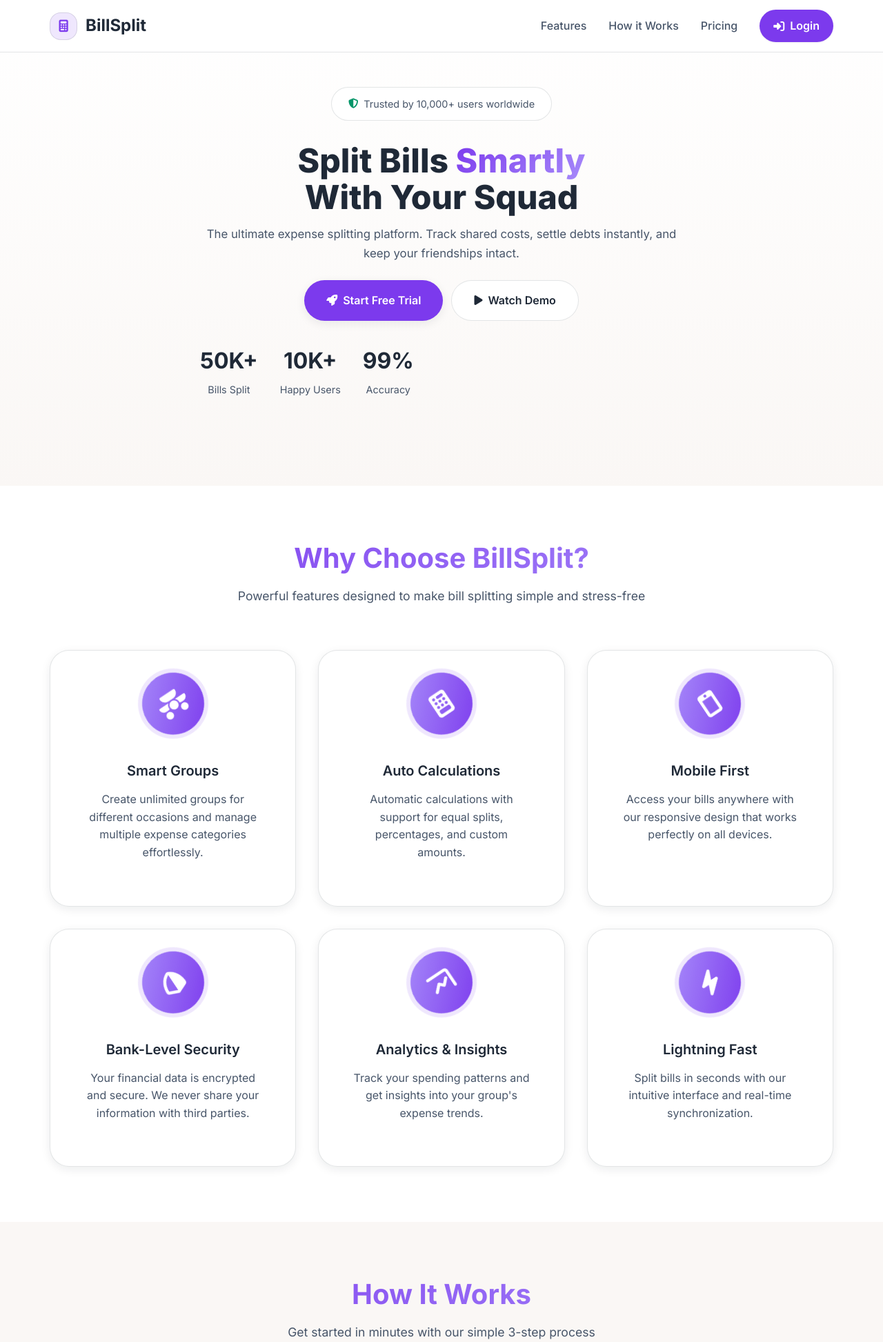
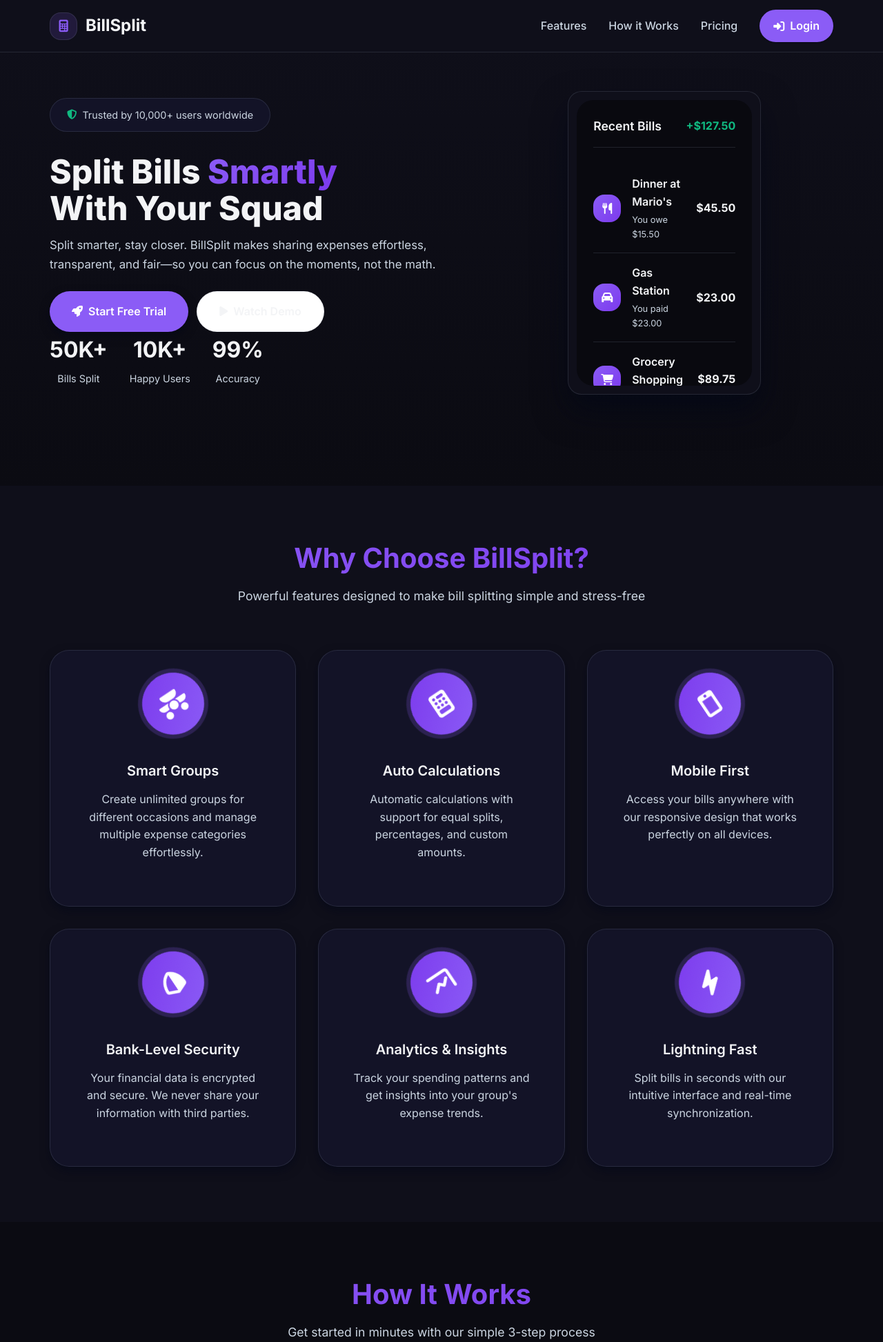
Before and after one commit to Wangska/butaya-fullstack, a PHP site: page /bs/ in a window 1280 px wide. Shown: the top 1945 px of the page at 69% size. Run offline with PHP 8.4, Linux system fonts and the light colour scheme.

Commit message:
design shai2

```diff
--- a/Public/CSS/style.css
+++ b/Public/CSS/style.css
@@ -1,41 +1,41 @@
 @import url('default-css.css');
 
-/* Warm Violet Theme (distinct from previous light/blue designs) */
+/* Dark Mode Theme */
 :root {
-    --primary: #7c3aed;
-    --primary-dark: #6d28d9;
-    --primary-light: #8b5cf6;
-    --secondary: #f43f5e;
+    --primary: #8b5cf6;
+    --primary-dark: #7c3aed;
+    --primary-light: #a78bfa;
+    --secondary: #22d3ee;
     --accent: #f59e0b;
-    --success: #059669;
-    --warning: #d97706;
-    --error: #dc2626;
+    --success: #10b981;
+    --warning: #f59e0b;
+    --error: #f43f5e;
 
-    --bg-primary: #faf7f5;
-    --bg-secondary: #ffffff;
-    --bg-tertiary: #f5efe9;
-    --bg-card: #ffffff;
-    --bg-card-hover: #f9f6f3;
-    --bg-glass: rgba(124, 58, 237, 0.06);
+    --bg-primary: #0b0b12;
+    --bg-secondary: #0f0f1a;
+    --bg-tertiary: #0c0c16;
+    --bg-card: #131327;
+    --bg-card-hover: #171738;
+    --bg-glass: rgba(139, 92, 246, 0.08);
 
-    --text-primary: #1f2937;
-    --text-secondary: #475569;
-    --text-muted: #6b7280;
+    --text-primary: #f3f4f6;
+    --text-secondary: #cbd5e1;
+    --text-muted: #94a3b8;
 
-    --border: rgba(31, 41, 55, 0.12);
-    --border-hover: rgba(31, 41, 55, 0.22);
+    --border: rgba(148, 163, 184, 0.16);
+    --border-hover: rgba(148, 163, 184, 0.28);
 
-    --shadow-sm: 0 1px 2px rgba(17, 24, 39, 0.06);
-    --shadow-md: 0 4px 14px rgba(17, 24, 39, 0.08);
-    --shadow-lg: 0 10px 24px rgba(17, 24, 39, 0.12);
-    --shadow-xl: 0 20px 40px rgba(17, 24, 39, 0.16);
-    --shadow-glow: 0 0 0 6px rgba(124, 58, 237, 0.12);
+    --shadow-sm: 0 1px 2px rgba(2, 6, 23, 0.4);
+    --shadow-md: 0 6px 14px rgba(2, 6, 23, 0.5);
+    --shadow-lg: 0 14px 28px rgba(2, 6, 23, 0.6);
+    --shadow-xl: 0 24px 48px rgba(2, 6, 23, 0.6);
+    --shadow-glow: 0 0 0 6px rgba(139, 92, 246, 0.2);
 
-    --gradient-primary: linear-gradient(135deg, #7c3aed 0%, #a78bfa 100%);
-    --gradient-secondary: linear-gradient(135deg, #f43f5e 0%, #fb7185 100%);
+    --gradient-primary: linear-gradient(135deg, #8b5cf6 0%, #7c3aed 100%);
+    --gradient-secondary: linear-gradient(135deg, #22d3ee 0%, #06b6d4 100%);
     --gradient-accent: linear-gradient(135deg, #f59e0b 0%, #fbbf24 100%);
-    --gradient-glass: linear-gradient(135deg, rgba(124, 58, 237, 0.05) 0%, rgba(244, 63, 94, 0.05) 100%);
-    --gradient-dark: linear-gradient(135deg, #ffffff 0%, #faf7f5 100%);
+    --gradient-glass: linear-gradient(135deg, rgba(139, 92, 246, 0.08) 0%, rgba(34, 211, 238, 0.06) 100%);
+    --gradient-dark: linear-gradient(135deg, #0b0b12 0%, #0f0f1a 100%);
 
     --radius-sm: 0.5rem;
     --radius-md: 0.75rem;
@@ -68,7 +68,7 @@
     left: 0;
     right: 0;
     z-index: 1000;
-    background: #ffffff;
+    background: #0f0f1a;
     border-bottom: 1px solid var(--border);
     padding: 0.875rem 0;
     transition: all 0.3s ease;
@@ -95,7 +95,7 @@
 .logo-icon {
     width: 40px;
     height: 40px;
-    background: rgba(124, 58, 237, 0.12);
+    background: rgba(139, 92, 246, 0.15);
     border-radius: var(--radius-lg);
     border: 1px solid var(--border);
     display: flex;
@@ -187,7 +187,7 @@
     align-items: center;
     position: relative;
     overflow: hidden;
-    background: linear-gradient(180deg, #ffffff 0%, #faf7f5 100%);
+    background: linear-gradient(180deg, #0f0f1a 0%, #0b0b12 100%);
 }
 
 .hero-background {
@@ -242,8 +242,8 @@
     margin: 0 auto;
     padding: 0 2rem;
     display: grid;
-    grid-template-columns: 1fr;
-    gap: 2rem;
+    grid-template-columns: 1.1fr 0.9fr; /* two-column for new layout */
+    gap: 3rem;
     align-items: center;
     position: relative;
     z-index: 2;
@@ -251,7 +251,7 @@
 
 .hero-content {
     color: var(--text-primary);
-    text-align: center;
+    text-align: left;
 }
 
 .hero-badge {
@@ -297,8 +297,7 @@
 .hero-actions {
     display: flex;
     gap: 0.75rem;
-    margin: 0 auto 2rem;
-    justify-content: center;
+    margin: 0;
 }
 
 .btn-primary, .btn-secondary {
@@ -376,12 +375,18 @@
 }
 
 /* Hero Visual */
-.hero-visual { display: none; }
+.hero-visual {
+    position: relative;
+    height: 460px;
+    display: flex;
+    align-items: center;
+    justify-content: center;
+}
 
 .phone-mockup {
     width: 280px;
-    height: 480px;
-    background: #ffffff;
+    height: 440px;
+    background: #0f0f1a;
     border-radius: 1.25rem;
     padding: 0.75rem;
     box-shadow: var(--shadow-xl);
@@ -393,7 +398,7 @@
 .phone-screen {
     width: 100%;
     height: 100%;
-    background: var(--bg-primary);
+    background: #09090f;
     border-radius: 1.5rem;
     padding: 1.5rem;
     overflow: hidden;
@@ -508,7 +513,7 @@
 /* Features Section */
 .features {
     padding: 5rem 0;
-    background: #ffffff;
+    background: var(--bg-secondary);
 }
 
 .container {
@@ -657,7 +662,7 @@
 /* Pricing Section */
 .pricing {
     padding: 5rem 0;
-    background: #ffffff;
+    background: var(--bg-secondary);
 }
 
 .pricing-grid {
--- a/index.php
+++ b/index.php
@@ -51,8 +51,8 @@
                     <br>With Your Squad
                 </h1>
                 <p class="hero-description">
-                    The ultimate expense splitting platform. Track shared costs,
-                    settle debts instantly, and keep your friendships intact.
+                    Split smarter, stay closer. BillSplit makes sharing expenses effortless,
+                    transparent, and fair—so you can focus on the moments, not the math.
                 </p>
                 <div class="hero-actions">
                     <a href="View/register.html" class="btn-primary">
```
Also changed, not shown: Public/CSS/dashboard.css (+26 -26 lines), Public/CSS/login.css (+19 -19 lines), Public/CSS/register.css (+18 -18 lines).
